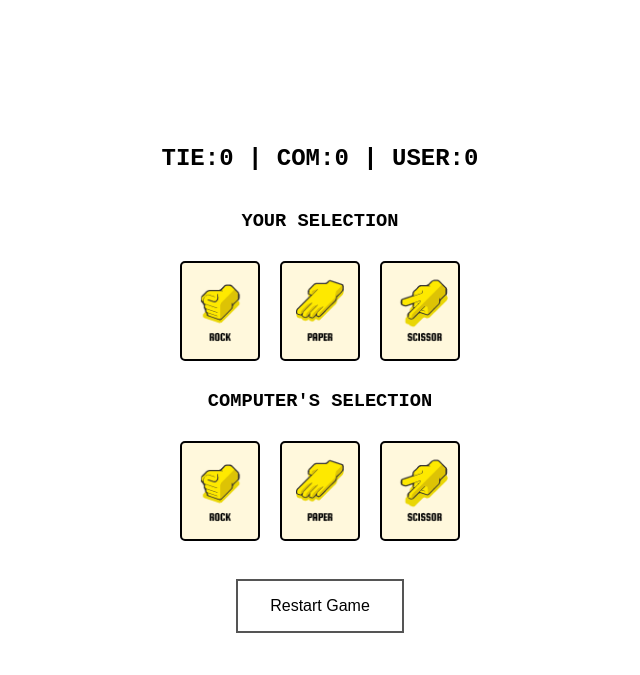
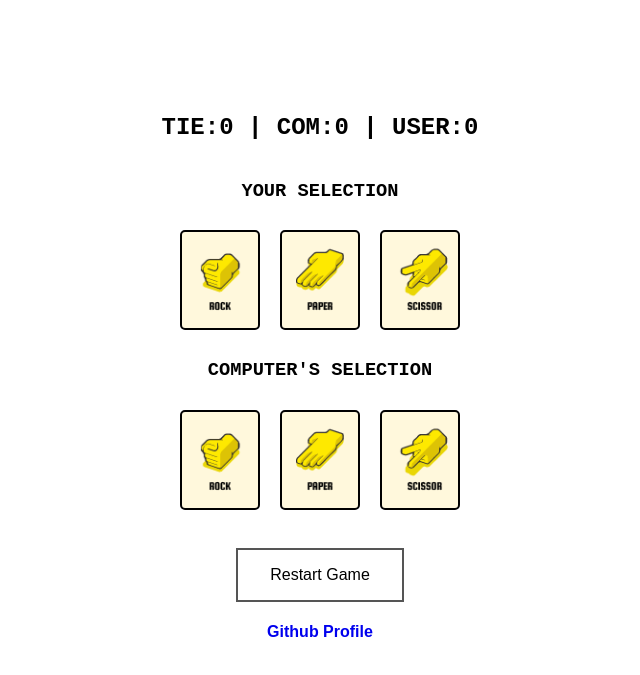
Before and after one commit to s-faisal/rock-paper-scissor, a plain HTML site: page src/index.html in a window 1280 px wide. Shown: the part 61-736 px from the top of the page, without its empty margins (320-960 px from the left). Drawn offline with Linux system fonts and the light colour scheme.

Commit message:
github profile added

```diff
--- a/src/index.html
+++ b/src/index.html
@@ -23,6 +23,7 @@
             <div class="button-com disabled" id="scissorsCom"></div>
         </div>
         <button class="restart" onclick="restart()">Restart Game</button>
+        <h4><a href='https://github.com/s-faisal' target="_blank">Github Profile</a></h2>
     </div>
     <script src="js/script.js"></script>
 </body>
```
